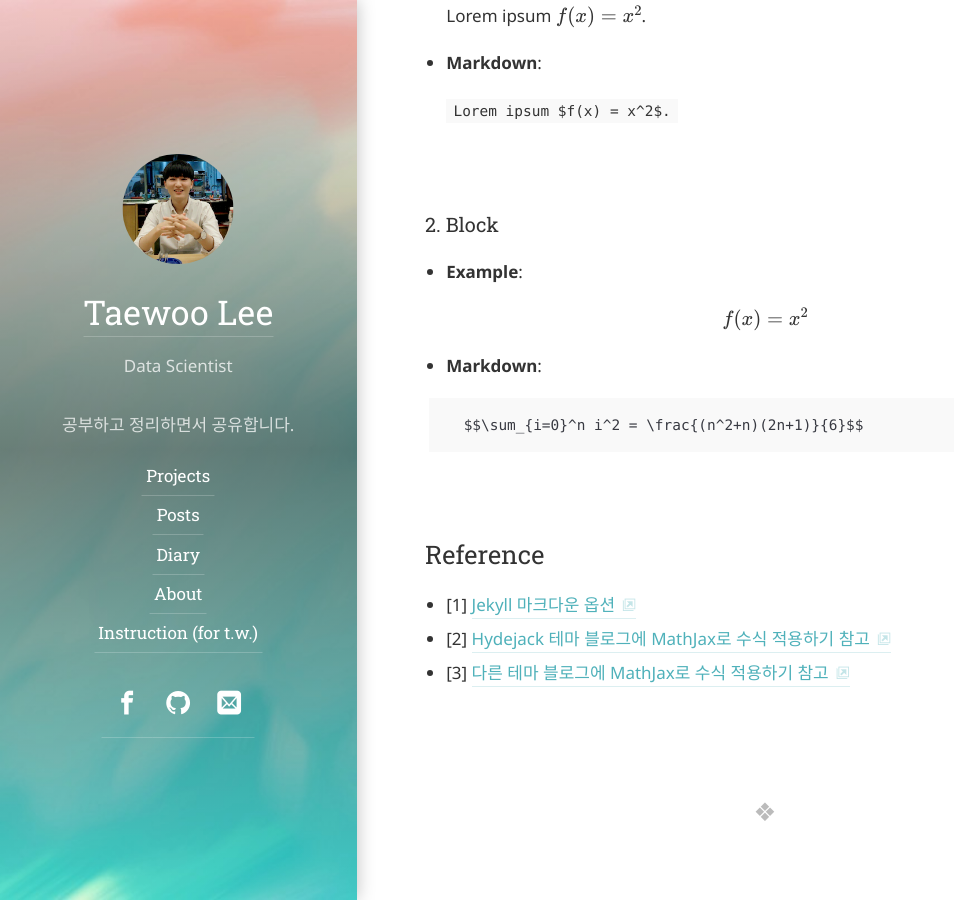
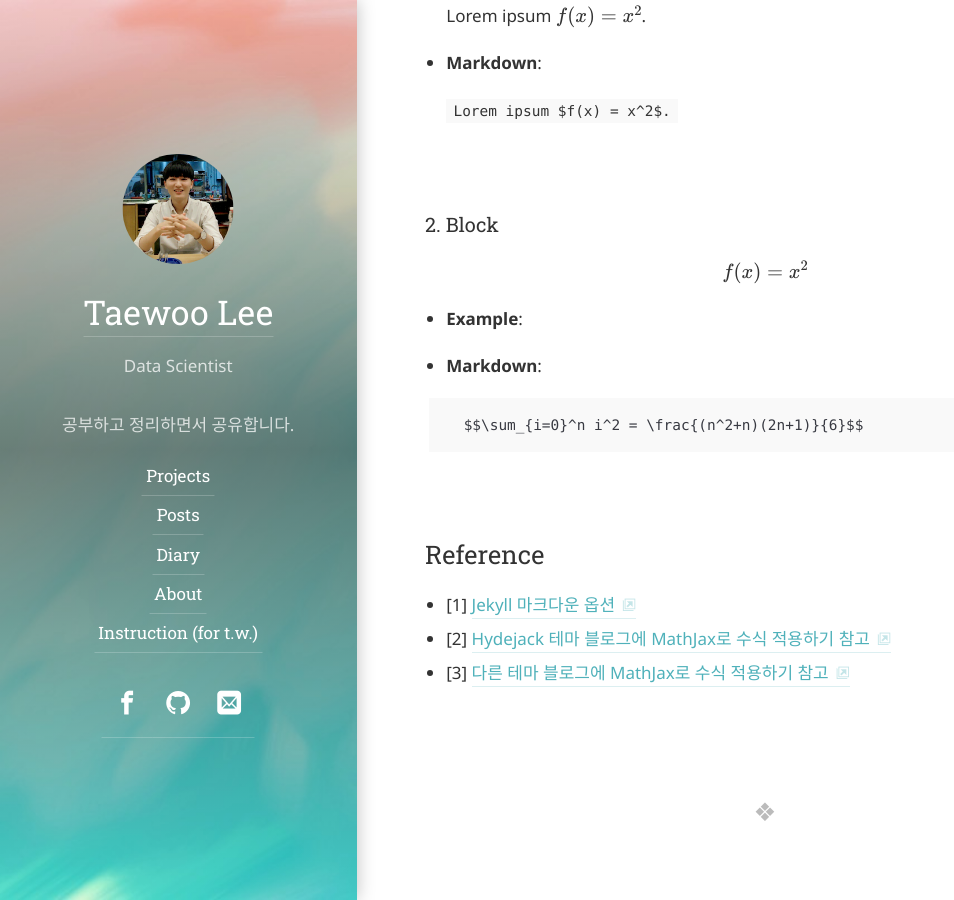
Before and after one commit to TaeWoo21/past_TaeWoo21.github.io, a Jekyll site: the page built from posts/_posts/2021-03-31-github_blog_mathjax.md, in a window 1280 px wide and 900 px high, scrolled down 3688 px. Shown: the whole window, without its empty margins (0-954 px from the left). Built offline with Jekyll 4.4.1, drawn with Linux system fonts in a browser that asks for light colours; some web fonts are replaced; formulas are drawn with MathJax 3; comment, search, counter and statistics services are not loaded.

```diff
--- a/posts/_posts/2021-03-31-github_blog_mathjax.md
+++ b/posts/_posts/2021-03-31-github_blog_mathjax.md
@@ -102,10 +102,10 @@ use_math: true
 
 ### 2. Block
 
+$$ f(x) = x^2 $$
+
 - <b>Example</b>:
 
-
-$$ f(x) = x^2 $$
 
 
 - <b>Markdown</b>:
```
